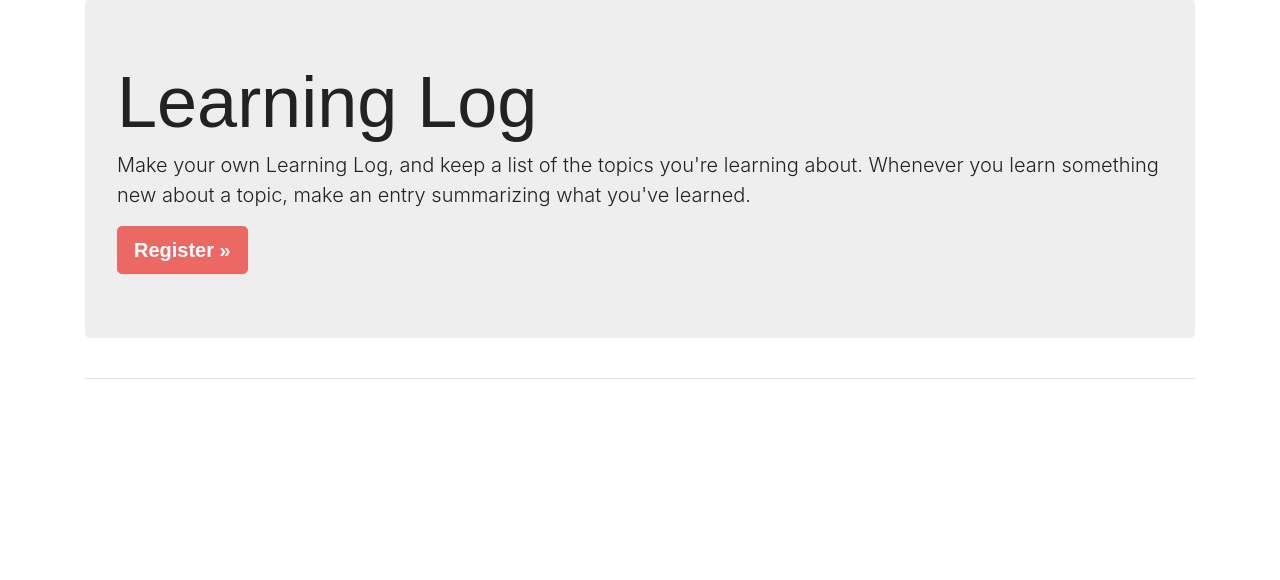
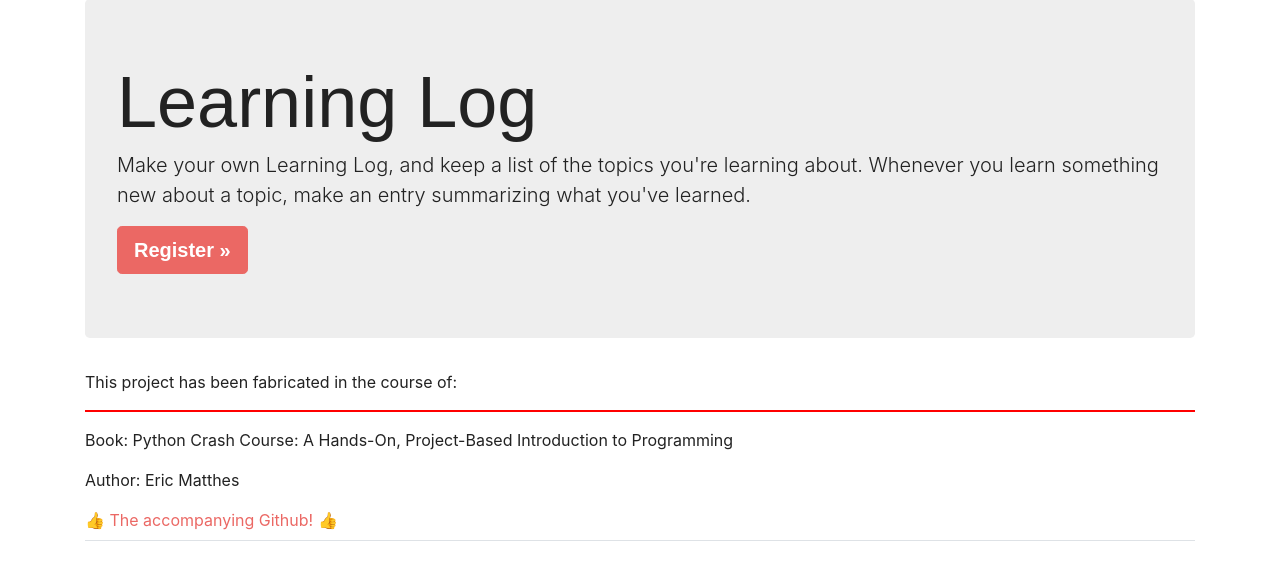
Before and after one commit to githubhidde/PCC---Chapter-20---Django---Learning-Log, a Django app: page / in a window 1280 px wide. Shown: the part 86-666 px from the top of the page. Run offline with Django 3.2, Linux system fonts and the light colour scheme; some libraries are stand-ins or nearby versions; some web fonts are replaced.

Commit message:
Homepage changed, ref to PCC

```diff
--- a/learning_logs/templates/learning_logs/index.html
+++ b/learning_logs/templates/learning_logs/index.html
@@ -1,6 +1,11 @@
 {% extends "learning_logs/base.html" %}
 
 {% block page_header %}
+  <style>
+  .red {
+    border: 1px solid red;
+  </style>
+
   <div class="jumbotron">
     <h1 class="display-3">Learning Log</h1>
 
@@ -9,4 +14,10 @@
     <a class="btn btn-lg btn-primary" href="{% url 'users:register' %}"
         role="button">Register &raquo;</a>
   </div>
+
+  <p>This project has been fabricated in the course of:</p>
+  <hr class="red">
+  <p>Book: Python Crash Course: A Hands-On, Project-Based Introduction to Programming
+  <p>Author: Eric Matthes</p>
+  <a href="https://github.com/ehmatthes/pcc_2e/">&#128077; The accompanying Github! &#128077;</a>
 {% endblock page_header %}
```
Also changed, not shown: db.sqlite3.
